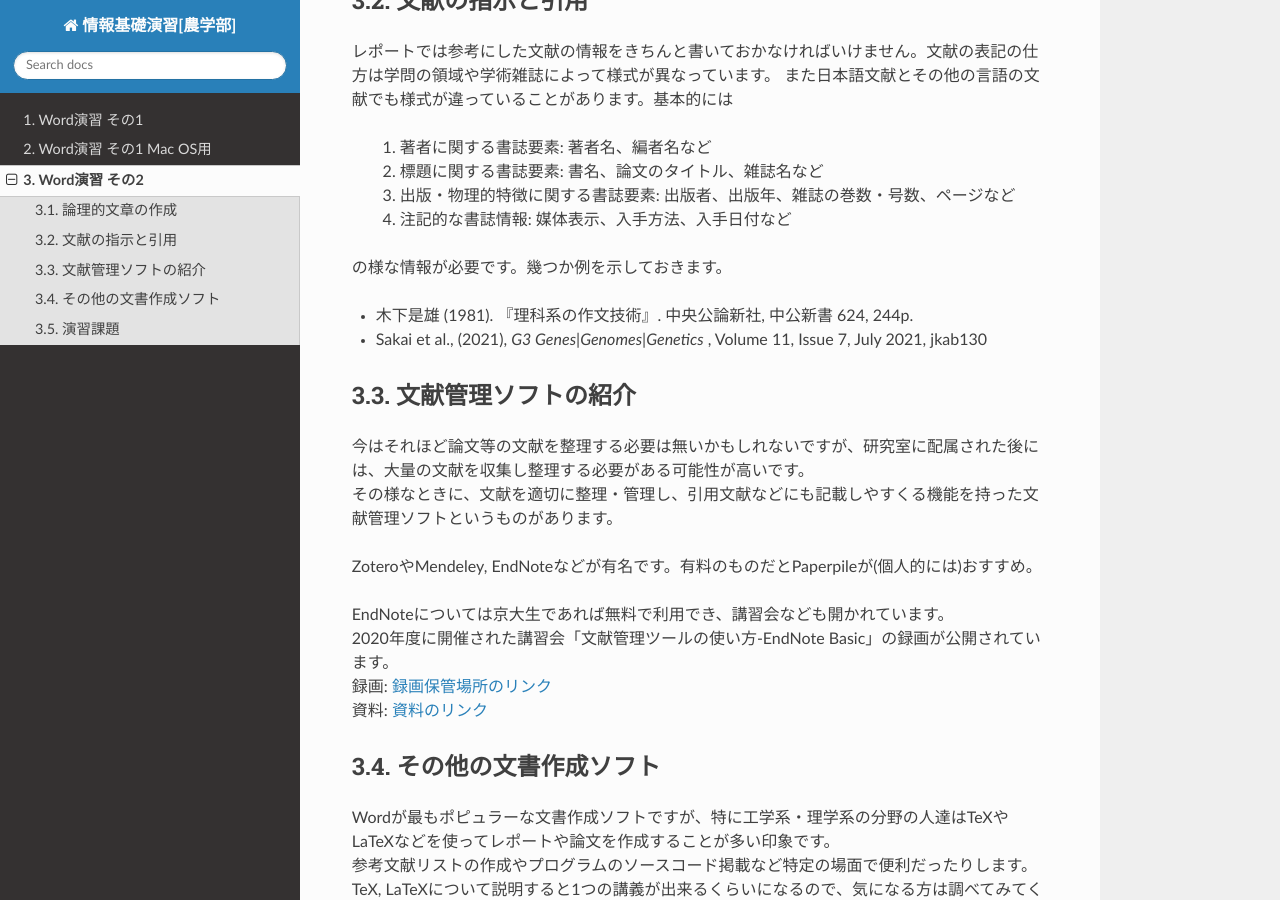
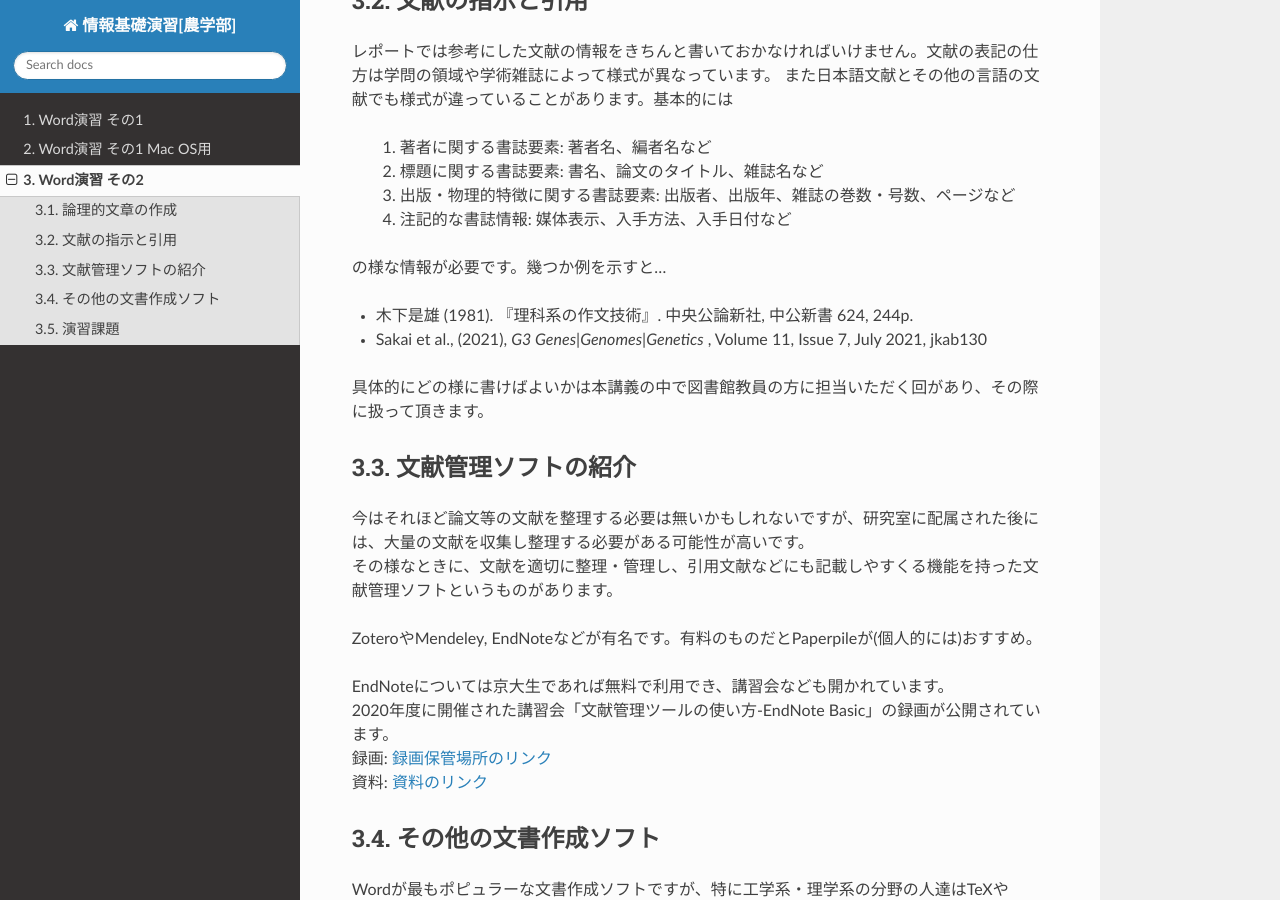
Before and after one commit to slt666666/basic_fri_2024, a Sphinx documentation site: the page built from source/word_2.rst, in a window 1280 px wide and 900 px high, scrolled down 4031 px. Built offline with Sphinx 7.4.7 and the Read the Docs theme 3.1.0, drawn with Linux system fonts in a browser that asks for light colours.

Commit message:
Update word_2.rst

```diff
--- a/source/word_2.rst
+++ b/source/word_2.rst
@@ -69,10 +69,12 @@
     3. 出版・物理的特徴に関する書誌要素: 出版者、出版年、雑誌の巻数・号数、ページなど
     4. 注記的な書誌情報: 媒体表示、入手方法、入手日付など
 
-| の様な情報が必要です。幾つか例を示しておきます。
+| の様な情報が必要です。幾つか例を示すと…
 
 * 木下是雄 (1981). 『理科系の作文技術』. 中央公論新社, 中公新書 624, 244p.
 * Sakai et al., (2021), *G3 Genes|Genomes|Genetics* , Volume 11, Issue 7, July 2021, jkab130
+
+| 具体的にどの様に書けばよいかは本講義の中で図書館教員の方に担当いただく回があり、その際に扱って頂きます。
 
 文献管理ソフトの紹介
 ^^^^^^^^^^^^^^^^^^^^^
```
